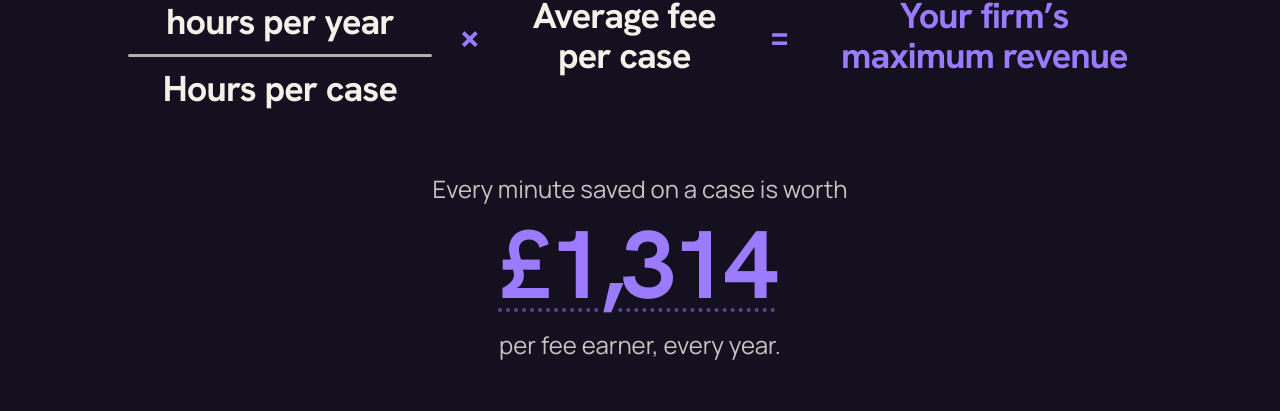
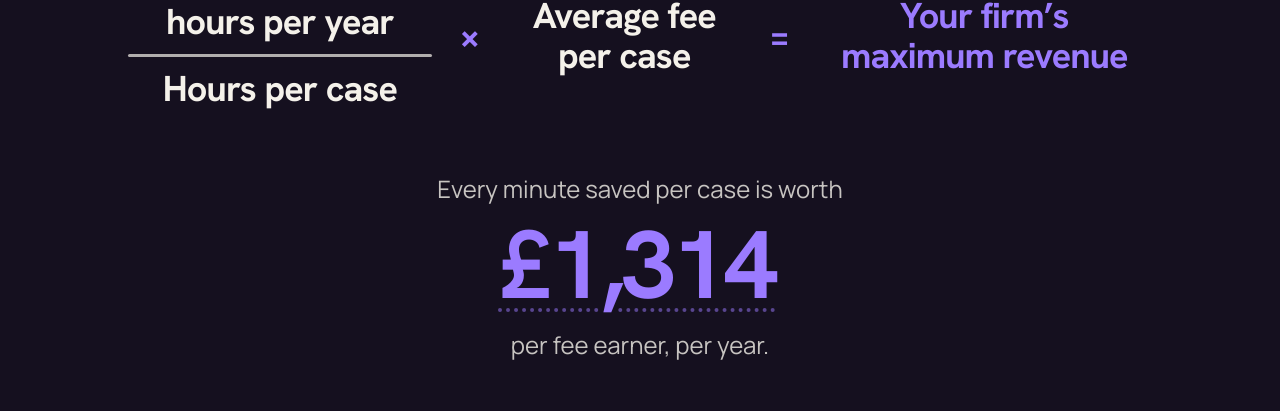
Before and after one commit to panwyll/case-lightning, a Next.js app: page /conveyi in a window 1280 px wide. Shown: the part 1266-1677 px from the top of the page. Built offline with nearby package versions, Linux system fonts and the light colour scheme; no server answers.

Commit message:
Landing page: every minute saved per case is worth £1,314 per fee earner, per year
Co-Authored-By: Claude Opus 5.5 <noreply@anthropic.com>
Claude-Session: https://claude.ai/code/session_01ENxd8iCZjhhxKm8BJpVMKX

```diff
--- a/app/conveyi/page.tsx
+++ b/app/conveyi/page.tsx
@@ -204,7 +204,7 @@ export default function Page() {
               <span className="text-center text-[#9B7BFF] [text-wrap:balance]">Your firm’s maximum revenue</span>
             </div>
             <div className="mt-16 text-center">
-              <p className="mx-auto max-w-xs text-xl leading-snug text-paper/80 [text-wrap:balance] md:max-w-none md:text-2xl">Every minute saved on a case is worth</p>
+              <p className="mx-auto max-w-xs text-xl leading-snug text-paper/80 [text-wrap:balance] md:max-w-none md:text-2xl">Every minute saved per case is worth</p>
               <p className="mt-3 font-serif text-6xl font-bold leading-none tracking-tight text-[#9B7BFF] md:text-8xl">
                 <span className="group relative inline-block">
                   <span tabIndex={0} aria-describedby="minute-basis" className="inline-block cursor-help underline decoration-[#9B7BFF]/50 decoration-dotted decoration-4 underline-offset-[10px] outline-none focus-visible:decoration-solid md:-translate-x-[3px]">£1,314</span>
@@ -214,7 +214,7 @@ export default function Page() {
                   </span>
                 </span>
               </p>
-              <p className="mt-4 text-xl leading-snug text-paper/80 md:text-2xl">per fee earner, every year.</p>
+              <p className="mt-4 text-xl leading-snug text-paper/80 md:text-2xl">per fee earner, per year.</p>
             </div>
           </div>
         </div>
```
